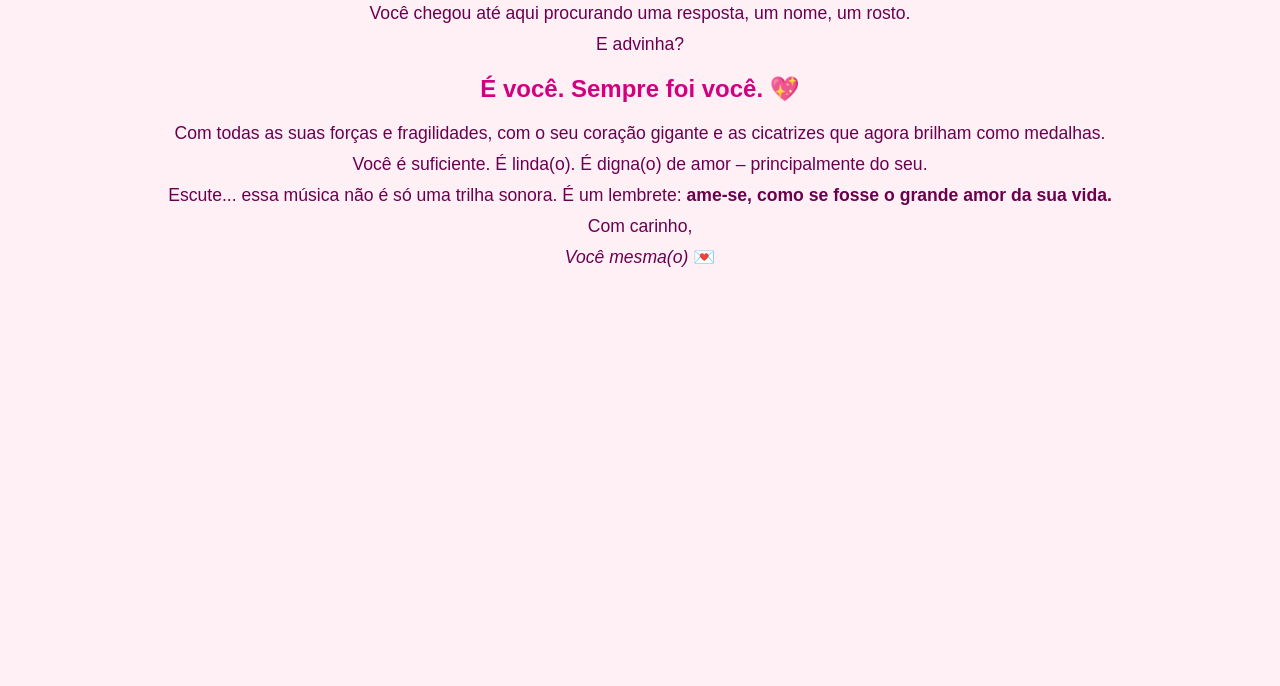
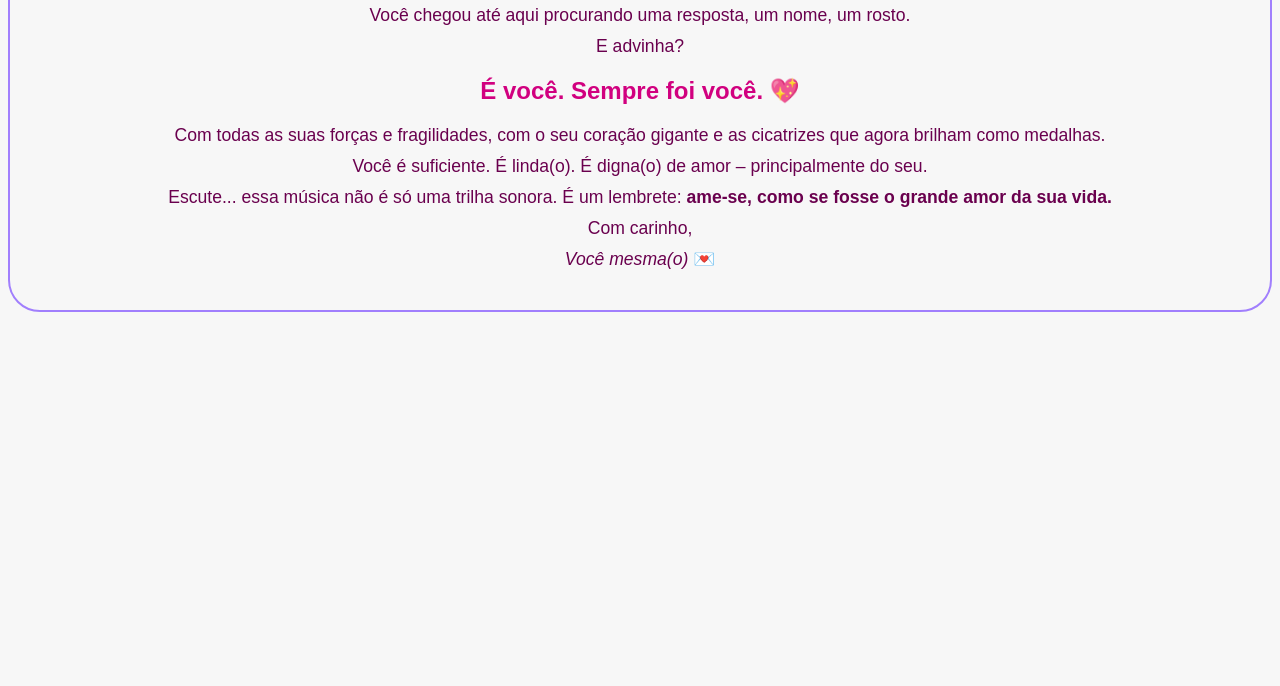
Before and after one commit to hallyuinbrazil/lovemyself, a plain HTML site: page index.html in a window 1280 px wide. Shown: the part 114-800 px from the top of the page. Drawn offline with Linux system fonts and the light colour scheme.

Commit message:
Update index.html

```diff
--- a/index.html
+++ b/index.html
@@ -5,11 +5,13 @@
   <title>O Amor da Sua Vida</title>
   <style>
     body {
-      background: #fff0f6;
+      background: #f7f7f7;
       font-family: 'Arial', sans-serif;
       padding: 30px;
       color: #6a004e;
       text-align: center;
+      border: #a17ffd 2px solid;
+      border-radius: 32px;
     }
     h1 {
       font-size: 2em;
```
